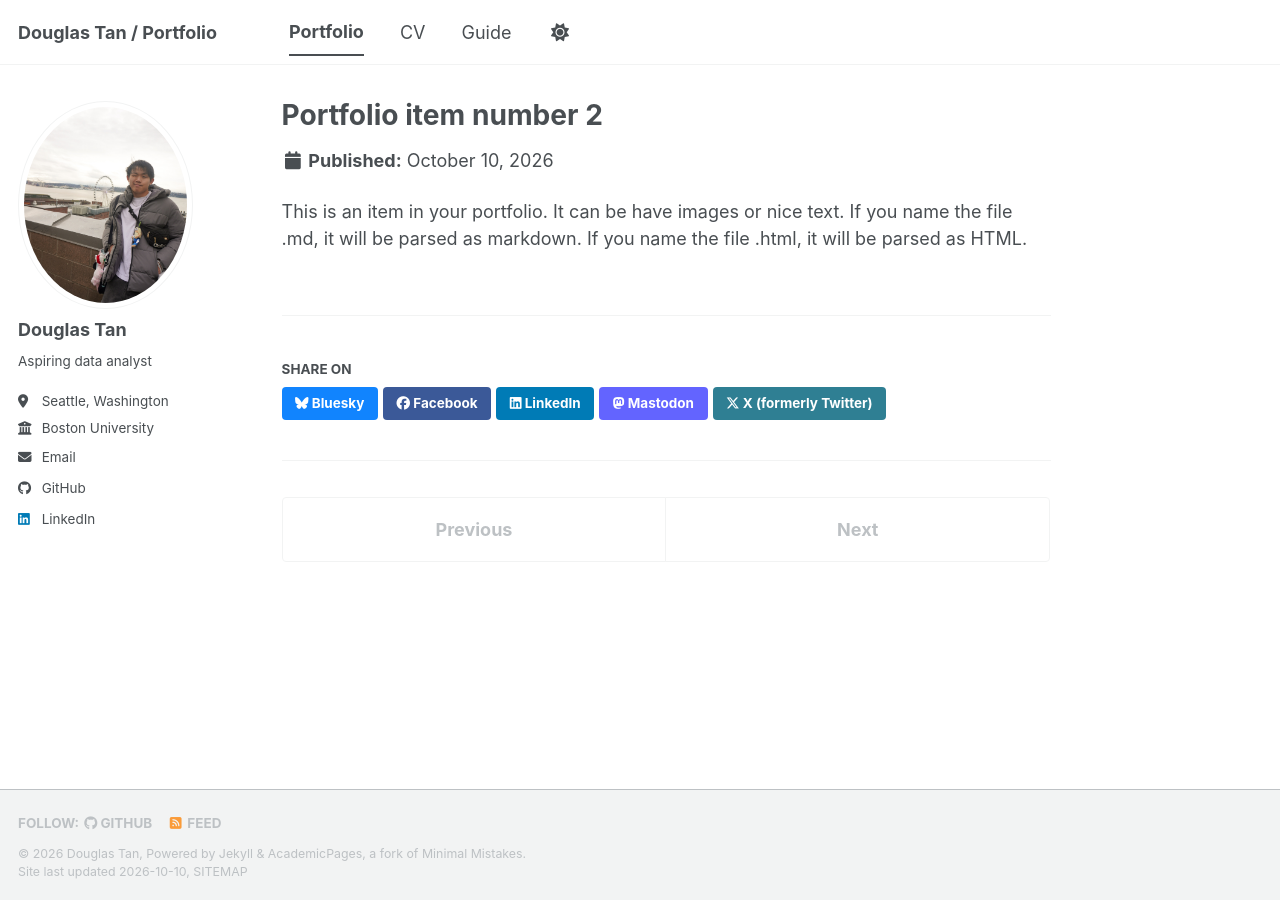
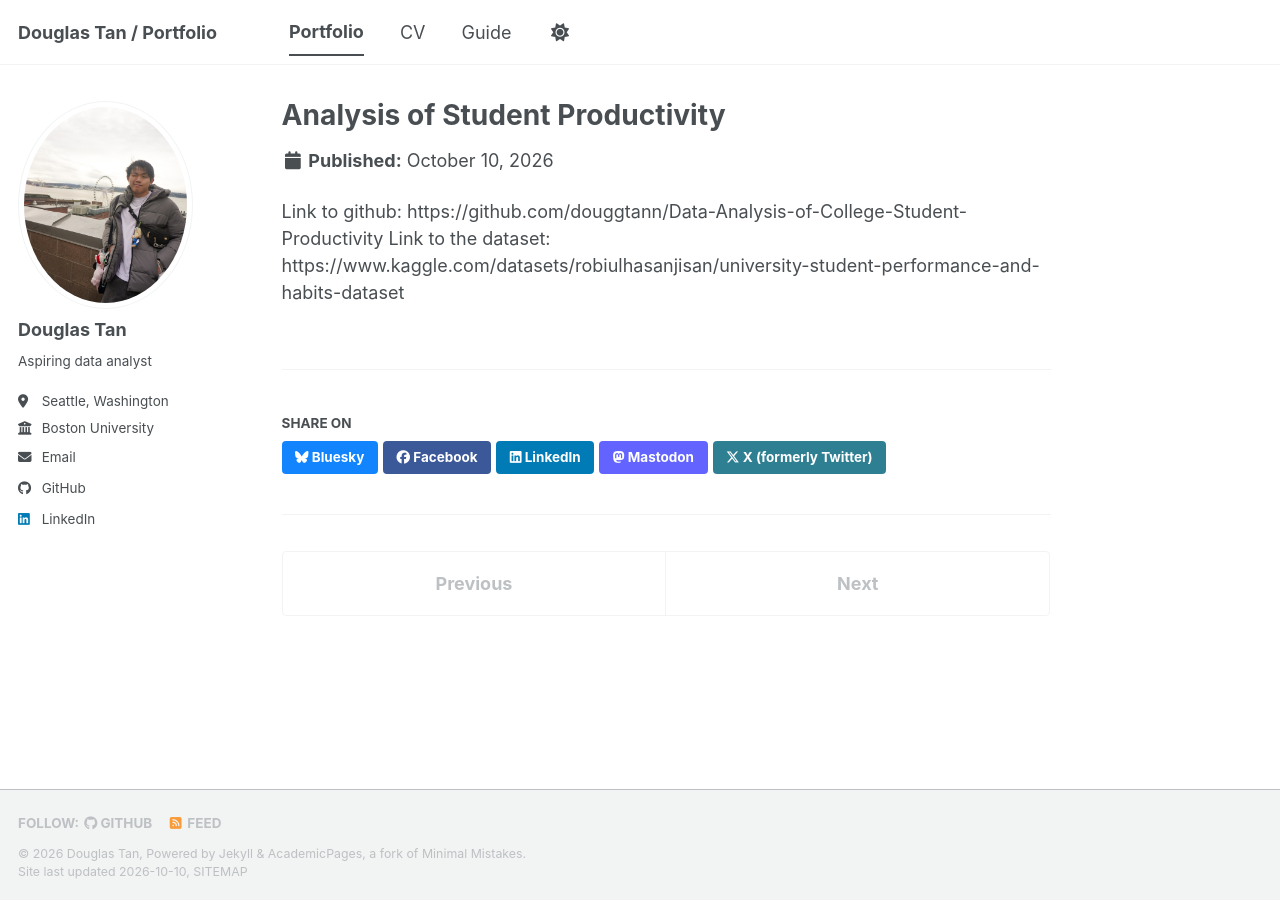
Before and after one commit to douggtann/douggtann.github.io, a Jekyll site: the page built from _portfolio/portfolio-2.html, in a window 1280 px wide. Built offline with Jekyll 4.4.1, drawn with Linux system fonts in a browser that asks for light colours; a style sheet for code colours, icons or effects is not loaded.

Commit message:
Student_Prod.html

```diff
--- a/_portfolio/portfolio-2.html
+++ b/_portfolio/portfolio-2.html
@@ -1,7 +1,9 @@
 ---
-title: "Portfolio item number 2"
-excerpt: "Short description of portfolio item number 2 <br/><img src='/images/500x300.png'>"
+title: "Analysis of Student Productivity"
+excerpt: "This was a final project for CS544, Foundations of Analysis and Data Visualization. The goal of this project was to find what factors affect student productivity.
+The dataset was collected from 5000 university students and includes habits such as sleep hours, study time, and hours of socializing."
 collection: portfolio
 ---
 
-This is an item in your portfolio. It can be have images or nice text. If you name the file .md, it will be parsed as markdown. If you name the file .html, it will be parsed as HTML.
+Link to github: https://github.com/douggtann/Data-Analysis-of-College-Student-Productivity
+Link to the dataset: https://www.kaggle.com/datasets/robiulhasanjisan/university-student-performance-and-habits-dataset
```
